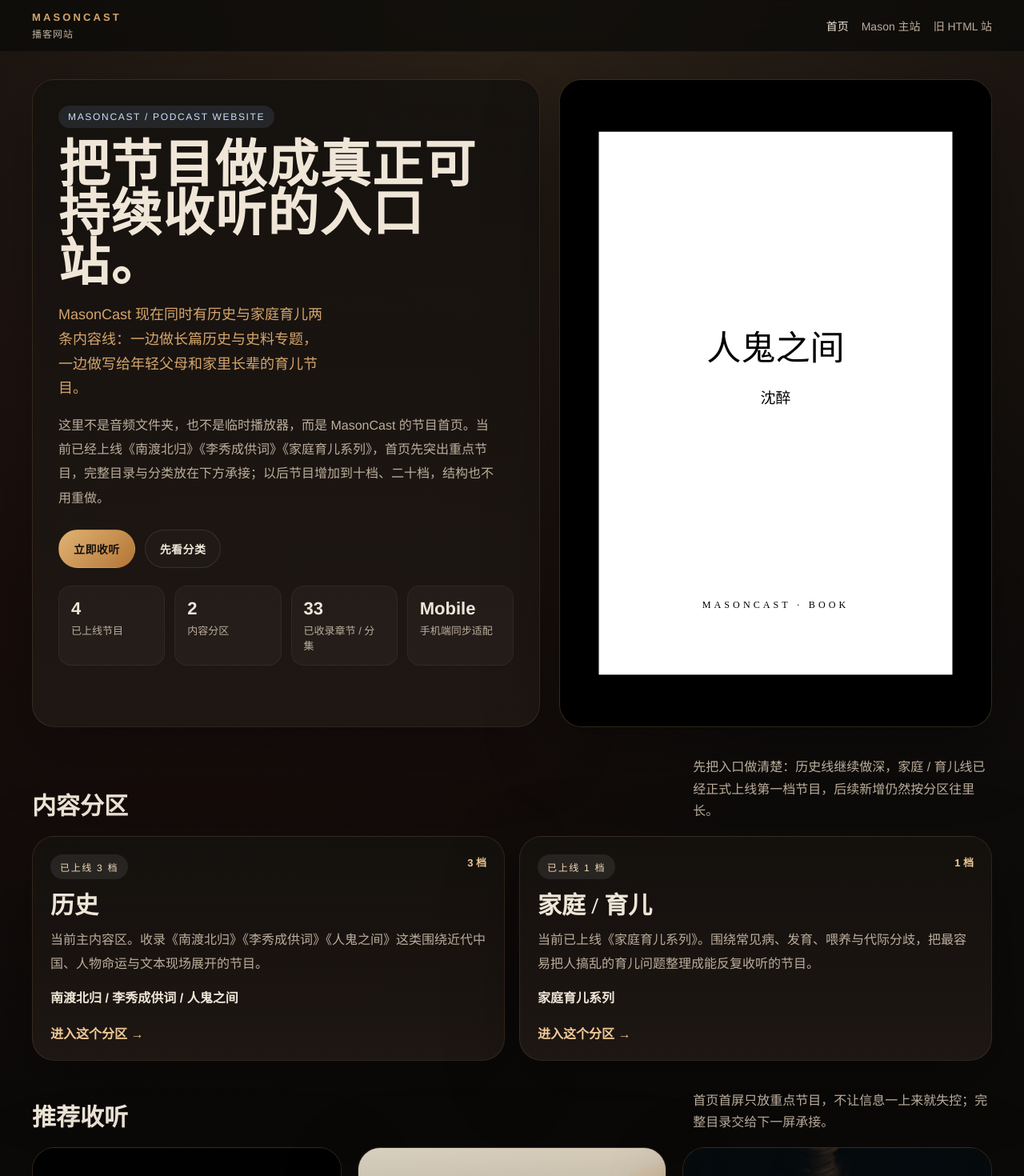
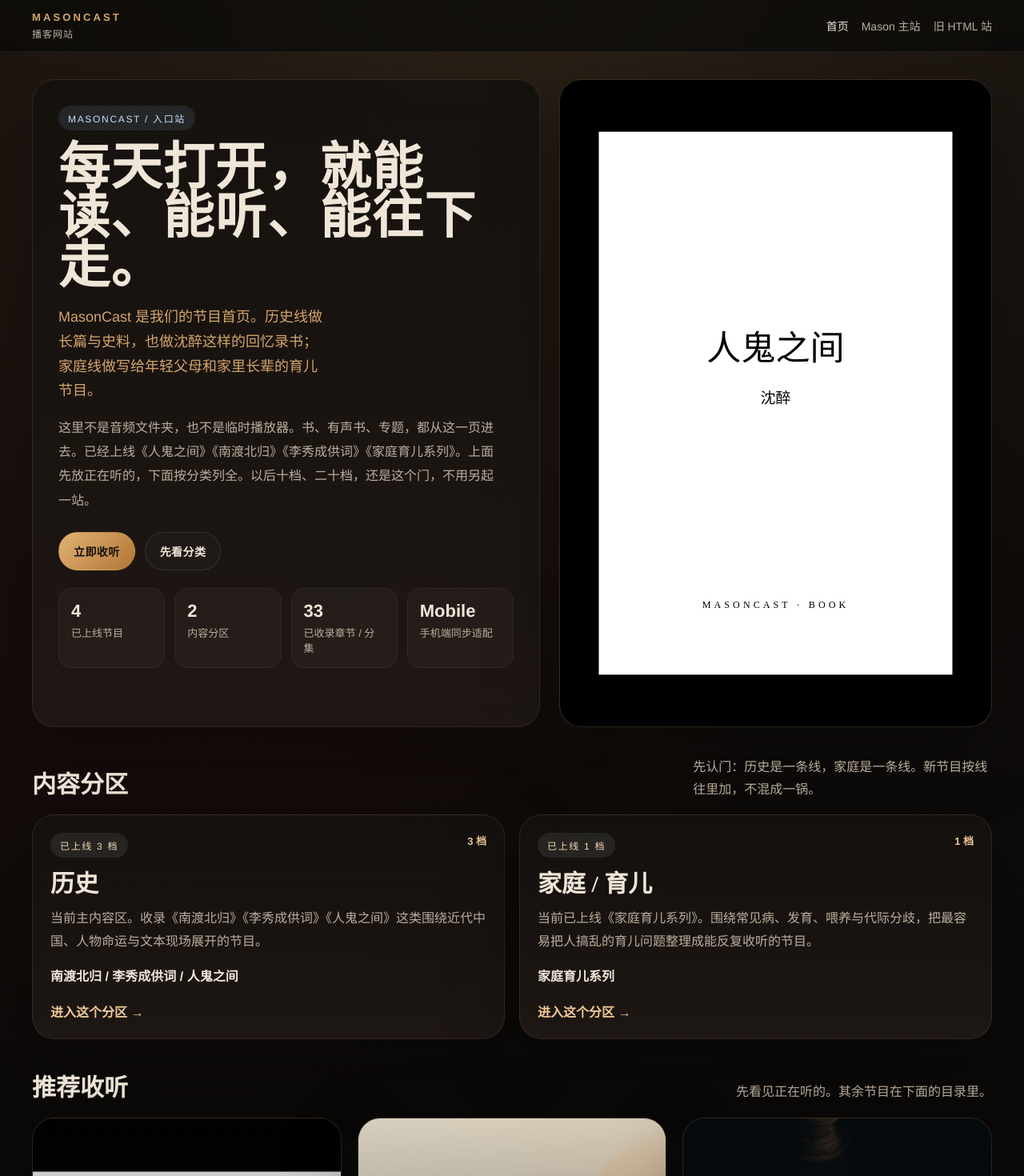
Before and after one commit to mason0510/masoncast, a Vue app: page / in a window 1280 px wide. Shown: the top 1470 px of the page at 80% size. Built offline with nearby package versions, Linux system fonts and the light colour scheme; the HTML template or start-up script is replaced by a standard one.

Commit message:
docs: 首页改成 MasonCast 自己的网站介绍

```diff
--- a/src/views/HomeView.vue
+++ b/src/views/HomeView.vue
@@ -30,7 +30,7 @@ const scrollToSection = (sectionId: string) => {
 }
 
 onMounted(() => {
-  document.title = 'MasonCast · Podcast Website'
+  document.title = 'MasonCast · 入口站'
 })
 </script>
 
@@ -38,11 +38,11 @@ onMounted(() => {
   <main class="shell page-shell">
     <section class="hero">
       <div class="panel hero-copy">
-        <span class="kicker">MasonCast / Podcast Website</span>
-        <h1>把节目做成真正可持续收听的入口站。</h1>
-        <p class="lead">MasonCast 现在同时有历史与家庭育儿两条内容线：一边做长篇历史与史料专题，一边做写给年轻父母和家里长辈的育儿节目。</p>
+        <span class="kicker">MasonCast / 入口站</span>
+        <h1>每天打开，就能读、能听、能往下走。</h1>
+        <p class="lead">MasonCast 是我们的节目首页。历史线做长篇与史料，也做沈醉这样的回忆录书；家庭线做写给年轻父母和家里长辈的育儿节目。</p>
         <p class="summary">
-          这里不是音频文件夹，也不是临时播放器，而是 MasonCast 的节目首页。当前已经上线《南渡北归》《李秀成供词》《家庭育儿系列》，首页先突出重点节目，完整目录与分类放在下方承接；以后节目增加到十档、二十档，结构也不用重做。
+          这里不是音频文件夹，也不是临时播放器。书、有声书、专题，都从这一页进去。已经上线《人鬼之间》《南渡北归》《李秀成供词》《家庭育儿系列》。上面先放正在听的，下面按分类列全。以后十档、二十档，还是这个门，不用另起一站。
         </p>
 
         <div class="actions">
@@ -67,7 +67,7 @@ onMounted(() => {
         <div>
           <h2 class="section-title">内容分区</h2>
         </div>
-        <p>先把入口做清楚：历史线继续做深，家庭 / 育儿线已经正式上线第一档节目，后续新增仍然按分区往里长。</p>
+        <p>先认门：历史是一条线，家庭是一条线。新节目按线往里加，不混成一锅。</p>
       </div>
       <div class="lane-grid">
         <article v-for="lane in contentLanes" :key="lane.key" class="panel lane-card">
@@ -89,7 +89,7 @@ onMounted(() => {
         <div>
           <h2 class="section-title">推荐收听</h2>
         </div>
-        <p>首页首屏只放重点节目，不让信息一上来就失控；完整目录交给下一屏承接。</p>
+        <p>先看见正在听的。其余节目在下面的目录里。</p>
       </div>
       <div class="featured-grid">
         <ShowCard v-for="show in featuredShows" :key="show.slug" :show="show" />
@@ -101,7 +101,7 @@ onMounted(() => {
         <div>
           <h2 class="section-title">节目目录</h2>
         </div>
-        <p>先按分类看，再进入具体节目页。节目继续增加时，首页仍然只负责入口，完整收听交给节目页。</p>
+        <p>按分类进节目页。首页只负责领路，听和读都在节目里完成。</p>
       </div>
       <div class="catalog-groups">
         <section v-for="group in groupedShows" :key="group.key" class="catalog-group">
@@ -124,27 +124,27 @@ onMounted(() => {
         <div>
           <h2 class="section-title">节目方向</h2>
         </div>
-        <p>每条内容线各做各的，不混成一锅；但在同一个站里，都有稳定入口、节目页和可下载音频。</p>
+        <p>同一扇门，两条线。历史读人怎么活；家庭听人怎么带孩子。都不做成一次性播放器。</p>
       </div>
       <div class="callout-list">
         <div class="callout">
-          <h4>历史内容继续做深</h4>
-          <p>《南渡北归》负责长篇连续收听，《李秀成供词》负责专题密度，历史区继续沿着近代中国这一条主线往下长。</p>
+          <h4>历史：书、长篇、史料</h4>
+          <p>《人鬼之间》是沈醉的回忆录，当书来读。《南渡北归》连续听学人离散。《李秀成供词》把被改过的文本放回现场。</p>
         </div>
         <div class="callout">
-          <h4>家庭 / 育儿先做成系列</h4>
-          <p>《家庭育儿系列》已经从崔玉涛一路展开到鲍秀兰、发育焦虑与一岁宝宝打完麻腮风后的家庭误判，后面继续沿着喂养、睡眠、代际分歧和高频育儿场景往下长。</p>
+          <h4>家庭：给父母，也给长辈</h4>
+          <p>《家庭育儿系列》从崔玉涛、鲍秀兰，听到一岁宝宝打完麻腮风后家里最容易误判的事。后面仍按喂养、睡眠、代际分歧往下长。</p>
         </div>
         <div class="callout">
-          <h4>Home 只做入口，不做堆砌</h4>
-          <p>首页负责给人看到重点节目、理解分类，然后自然进入节目页；节目变多以后，也不会退化成一页音频文件清单。</p>
+          <h4>这一页只领路</h4>
+          <p>看见重点，认清分类，点进节目。节目再多，这里也不会变成一排音频文件。</p>
         </div>
       </div>
     </section>
 
     <footer class="footer">
-      <div>Podcast website: MasonCast</div>
-      <div>当前已上线 3 档节目，内容分成历史与家庭 / 育儿两条线。</div>
+      <div>MasonCast · 入口站</div>
+      <div>历史与家庭两条线。书和节目都从这里进。</div>
     </footer>
   </main>
 </template>
```
